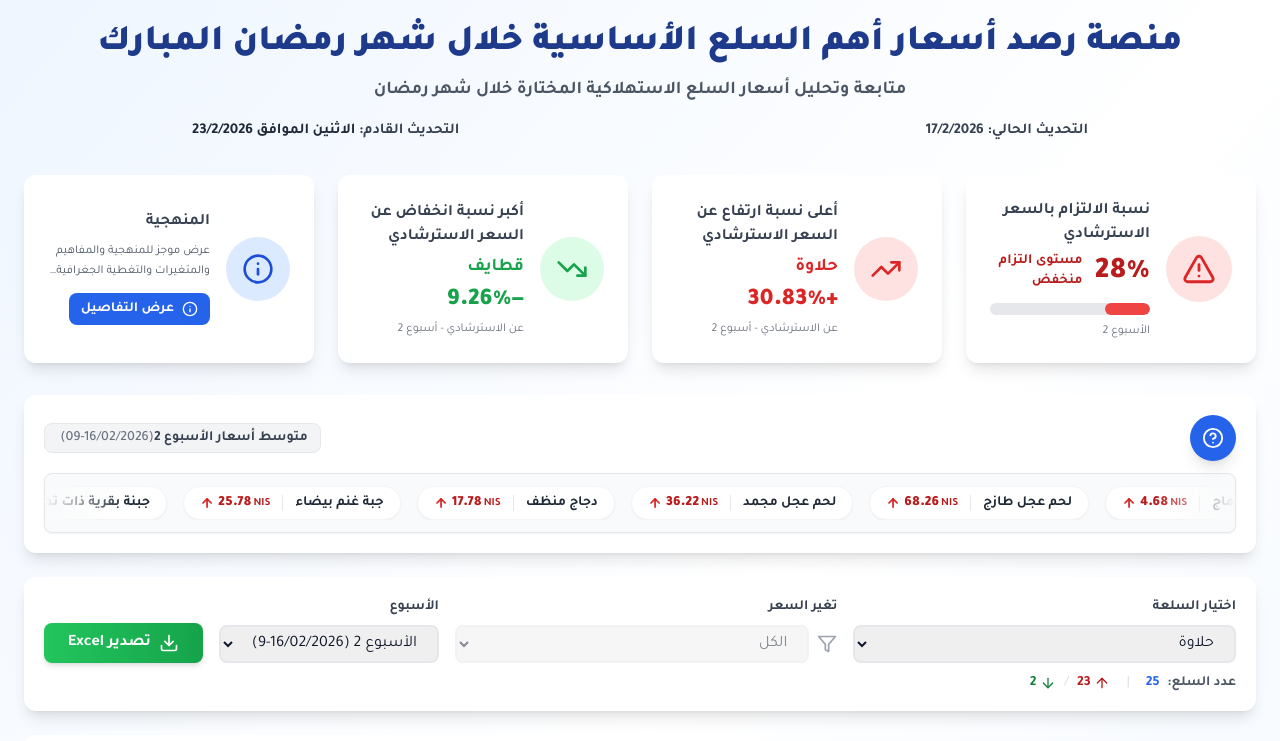
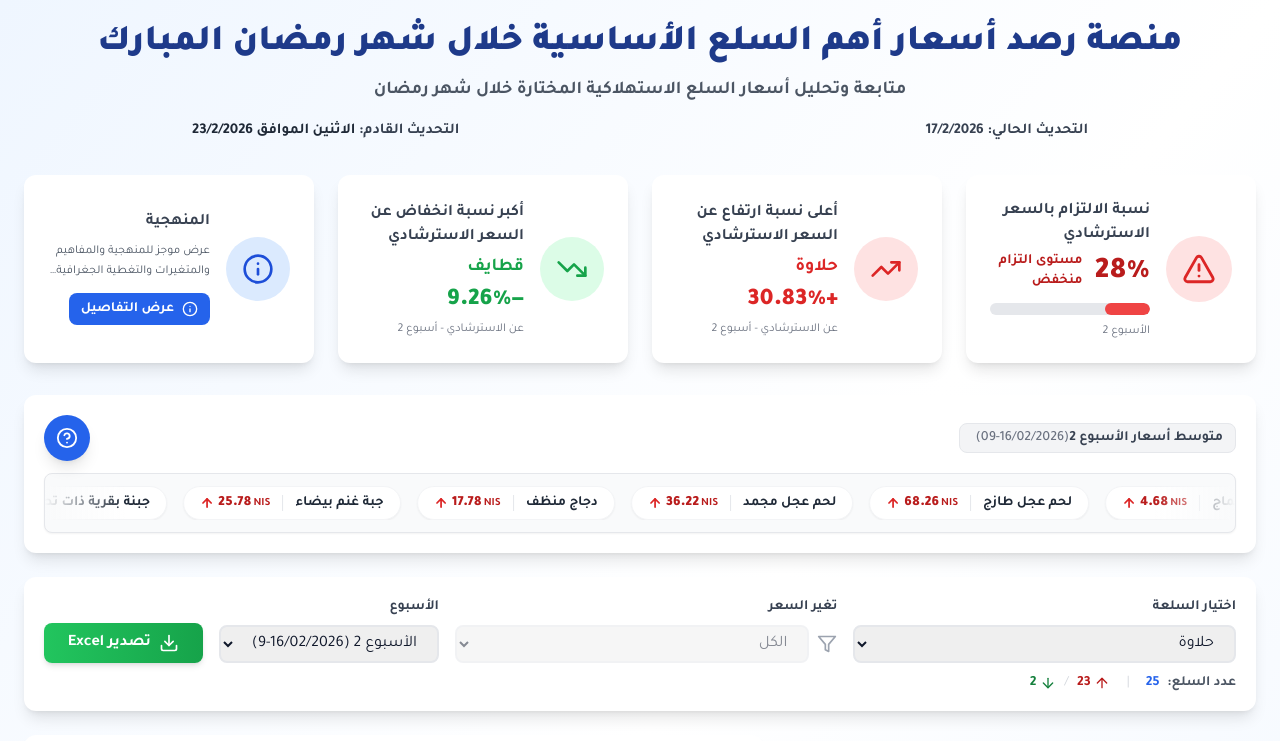
Before and after one commit to Mohammed-basel/Ramadan_English_test, a React (Vite) app: page / in a window 1280 px wide. Shown: the top 741 px of the page. Built offline with nearby package versions, Linux system fonts and the light colour scheme.

Commit message:
Add files via upload

```diff
--- a/src/components/PriceChart.tsx
+++ b/src/components/PriceChart.tsx
@@ -84,7 +84,7 @@ export function PriceChart({ products, currentWeek = 1, language = 'ar' }: Price
   const isMobile = typeof window !== 'undefined' && window.innerWidth < 640;
   const legendFontSize = isMobile ? 11 : 14;
   const tickFontSize = isMobile ? 9 : 13;
-  const axisTitleFontSize = isMobile ? 12 : 16;
+  const axisTitleFontSize = isMobile ? 10 : 12;
   const tooltipTitleSize = isMobile ? 12 : 14;
   const tooltipBodySize = isMobile ? 11 : 13;
 
--- a/src/components/ProductTicker.tsx
+++ b/src/components/ProductTicker.tsx
@@ -142,7 +142,7 @@ export function ProductTicker({
   return (
     <div className="bg-white rounded-xl shadow-lg p-5 mb-6" dir={dir} >
       {/* Header */}
-      <div className={`flex items-center ${lang === 'en' ? 'flex-row' : 'flex-row-reverse'} justify-between`}>
+      <div className="flex items-center justify-between">
         <div className="text-sm font-semibold text-gray-700 bg-gray-100 border border-gray-200 rounded-lg px-3 py-1">
           {lang === 'en' ? `Average prices – Week ${currentWeek}` : `متوسط أسعار الأسبوع ${currentWeek}`}
           {weekDateIso && (
```
